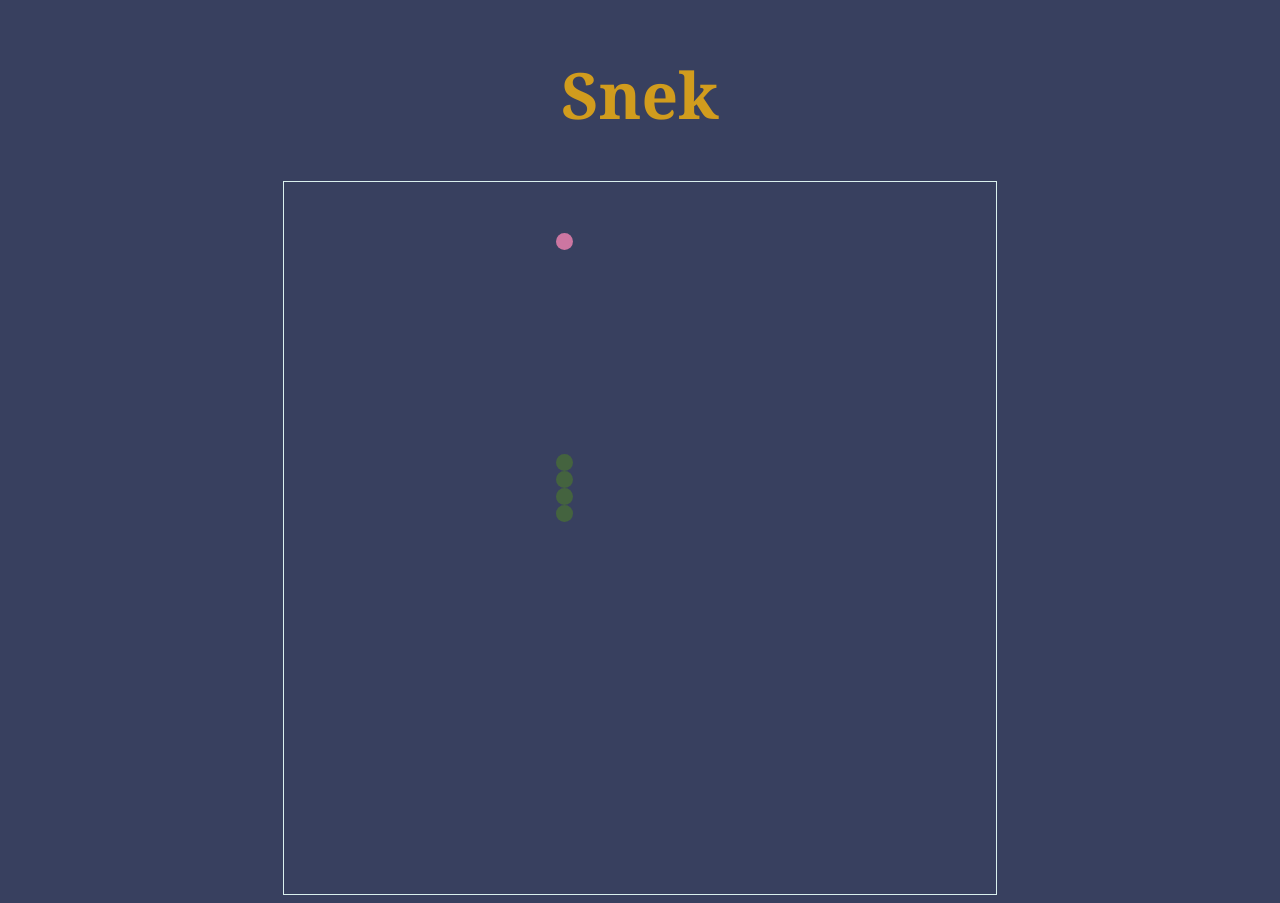
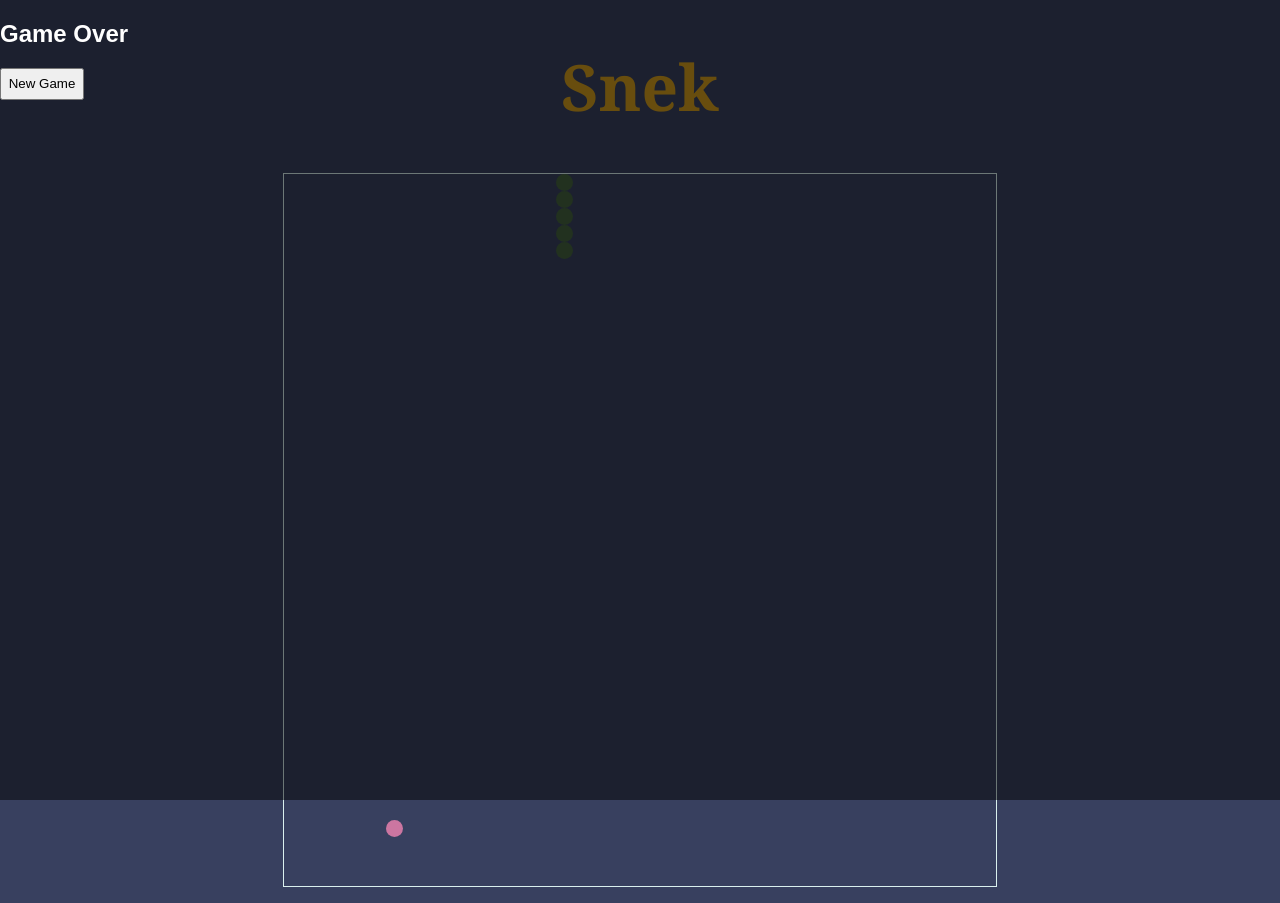
Before and after one commit to hjhopp/snek, a website: page index.html in a window 1280 px wide. Drawn offline with Linux system fonts and the light colour scheme.

Commit message:
gameover screen; gameover if border crossing

```diff
--- a/snek.css
+++ b/snek.css
@@ -22,6 +22,7 @@
     display: flex;
     flex-direction: column;
     align-items: center;
+    margin: 0;
 }
 
 .logo {
@@ -48,3 +49,20 @@
 .cell[data-type=snek] {
     background-color: var(--snek);
 }
+
+.gameover[data-status=true] {
+    position: absolute;
+    height: 100%;
+    width: 100%;
+    background-color: rgba(0, 0, 0, 0.5);
+    color: white;
+    font-family: Arial;
+    font-weight: normal;
+}
+.gameover[data-status=false] {
+    display: none;
+}
+
+.gameover button {
+    padding: 0.5em;
+}
--- a/snek.js
+++ b/snek.js
@@ -23,12 +23,14 @@
 
 const EVENT_NAMES = {
     snekmoved : "snekmoved",
-    fudfound  : "fudfound"
+    fudfound  : "fudfound",
+    gameover  : "gameover"
 };
 
 const EVENTS = {
     snekmoved : new Event(EVENT_NAMES.snekmoved),
-    fudfound  : new Event(EVENT_NAMES.fudfound)
+    fudfound  : new Event(EVENT_NAMES.fudfound),
+    gameover  : new Event(EVENT_NAMES.gameover)
 };
 
 /**
@@ -275,7 +277,10 @@
  */
 // Sealing so I'm forced to add properties I want on state here and not buried elsewhere
 const state = Object.seal({
+    gameId    : null,
     boardSize : GRID_SIZES.normal,
+
+    moveDirection : DIRECTIONS.up,
 
     snek : null,
 
@@ -296,10 +301,14 @@
                 isBorder : {boolean}
             }
          */
-    ]
+    ],
+
+    gameoverIdx : null,
+
+    gameover : false
 });
 
-function createCell ({ active, idx, x, y, fud, snek, isBorder }) {
+function createCell ({ active, idx, x, y, fud, snek, leftBorder, rightBorder }) {
     return Object.seal({
         active,
         idx,
@@ -307,7 +316,9 @@
         y,
         fud,
         snek,
-        isBorder
+        leftBorder,
+        rightBorder,
+        borderCrossed : false
     });
 }
 
@@ -360,6 +371,40 @@
 
         return headCoords === nodeCoords;
     }, state.snek.head.next);
+}
+
+/**
+ * Check and set a flag if snek is about the cross a border
+ */
+function setBorderCrossingFlag () {
+    const snekHeadIdx = coordsToIdx(state.snek.head.x, state.snek.head.y);
+    const cell = state.cells[snekHeadIdx];
+
+    if (cell.rightBorder) {
+        state.gameoverIdx = snekHeadIdx + 1;
+    } else if (cell.leftBorder) {
+        state.gameoverIdx = snekHeadIdx - 1;
+    } else {
+        state.gameoverIdx = null;
+    }
+}
+
+function checkBorderCrossing () {
+    const snekHeadIdx = coordsToIdx(state.snek.head.x, state.snek.head.y);
+
+    // if we cross the top or bottom
+    if (!state.cells[snekHeadIdx]) {
+        return true;
+    }
+
+    // if we cross the left or right border
+    if (snekHeadIdx === state.gameoverIdx) {
+        return true;
+    }
+}
+
+function tick () {
+    state.snek.move(state.moveDirection);
 }
 
 /**
@@ -416,18 +461,36 @@
         board.append(cell);
 
         state.cells.push(createCell({
-            active   : false,
-            idx      : i,
+            active      : false,
+            idx         : i,
             x,
             y,
-            fud      : false,
-            snek     : false,
-            isBorder : x === 0 ||
-                y === 0 ||
-                x === rows - 1 ||
-                y === rows - 1
+            fud         : false,
+            snek        : false,
+            leftBorder  : x === 0,
+            rightBorder : x === rows - 1
         }));
     }
+}
+
+/**
+ * Create the gameover menu
+ */
+function createGameOverMenu () {
+    const overlay = $.createElement("div");
+    const text = $.createElement("h2");
+    const newGame = $.createElement("button");
+
+    text.innerText = "Game Over";
+    newGame.innerText = "New Game";
+
+    overlay.appendChild(text);
+    overlay.appendChild(newGame);
+
+    overlay.classList.add("gameover");
+    overlay.setAttribute("data-status", false);
+
+    body.appendChild(overlay);
 }
 
 function placeFud ({ eaten = false } = {}) {
@@ -483,25 +546,25 @@
         case "ArrowUp":
         case "W":
         case "w":
-            state.snek.move(DIRECTIONS.up);
+            state.moveDirection = DIRECTIONS.up;
 
             break;
         case "ArrowDown":
         case "S":
         case "s":
-            state.snek.move(DIRECTIONS.down);
+            state.moveDirection = DIRECTIONS.down;
 
             break;
         case "ArrowLeft":
         case "A":
         case "a":
-            state.snek.move(DIRECTIONS.left);
+            state.moveDirection = DIRECTIONS.left;
 
             break;
         case "ArrowRight":
         case "D":
         case "d":
-            state.snek.move(DIRECTIONS.right);
+            state.moveDirection = DIRECTIONS.right;
 
             break;
         default:
@@ -511,9 +574,12 @@
 
 window.addEventListener(EVENT_NAMES.snekmoved, () => {
     const snekHeadIdx = coordsToIdx(state.snek.head.x, state.snek.head.y);
-    const shouldUpdate = !checkBodyCollision();
+    const shouldUpdate = !checkBodyCollision() && !checkBorderCrossing();
 
-    if (shouldUpdate) {
+    if (!shouldUpdate) {
+        return window.dispatchEvent(EVENTS.gameover);
+    }
+
     state.snek.forEach((node) => {
         // turn off old cell
         toggleCellActivity({ x : node.prevX, y : node.prevY, type : TYPES.snek });
@@ -521,7 +587,6 @@
         // turn on new cell
         toggleCellActivity({ x : node.x, y : node.y, type : TYPES.snek });
     });
-    }
 
     if (snekHeadIdx === state.fud.idx) {
         // turn the head back on, since the overlap turned it off
@@ -535,13 +600,7 @@
         window.dispatchEvent(EVENTS.fudfound);
     }
 
-    if (state.cells[snekHeadIdx].isBorder) {
-        console.log("about to hit wall");
-    }
-
-    if (checkBodyCollision()) {
-        console.log("hit the body");
-    }
+    setBorderCrossingFlag();
 });
 
 window.addEventListener(EVENT_NAMES.fudfound, () => {
@@ -549,10 +608,19 @@
     placeFud({ eaten : true });
 });
 
+window.addEventListener(EVENT_NAMES.gameover, () => {
+    clearInterval(state.gameId);
+
+    $.getElementsByClassName("gameover")[0].setAttribute("data-status", true);
+});
+
 /**
  * Init
  */
 createLogo();
 createBoard();
+createGameOverMenu();
 createSnek();
 placeFud();
+
+state.gameId = setInterval(() => tick(), 250);
```
Also changed, not shown: test/moving.spec.js (renamed from test /moving.spec.js, +1 -1 lines), test/setup.spec.js (renamed from test /setup.spec.js). Lines whose indentation alone changed are shown as unchanged.
